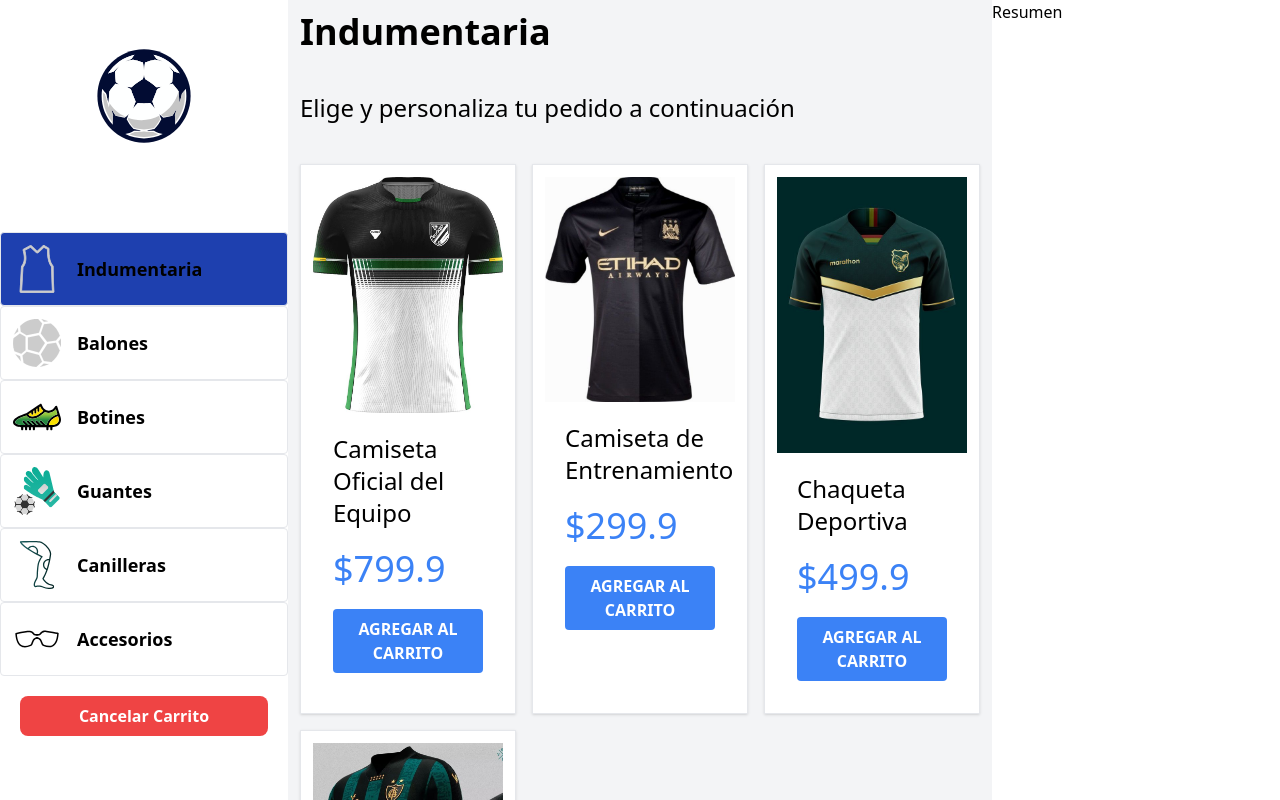
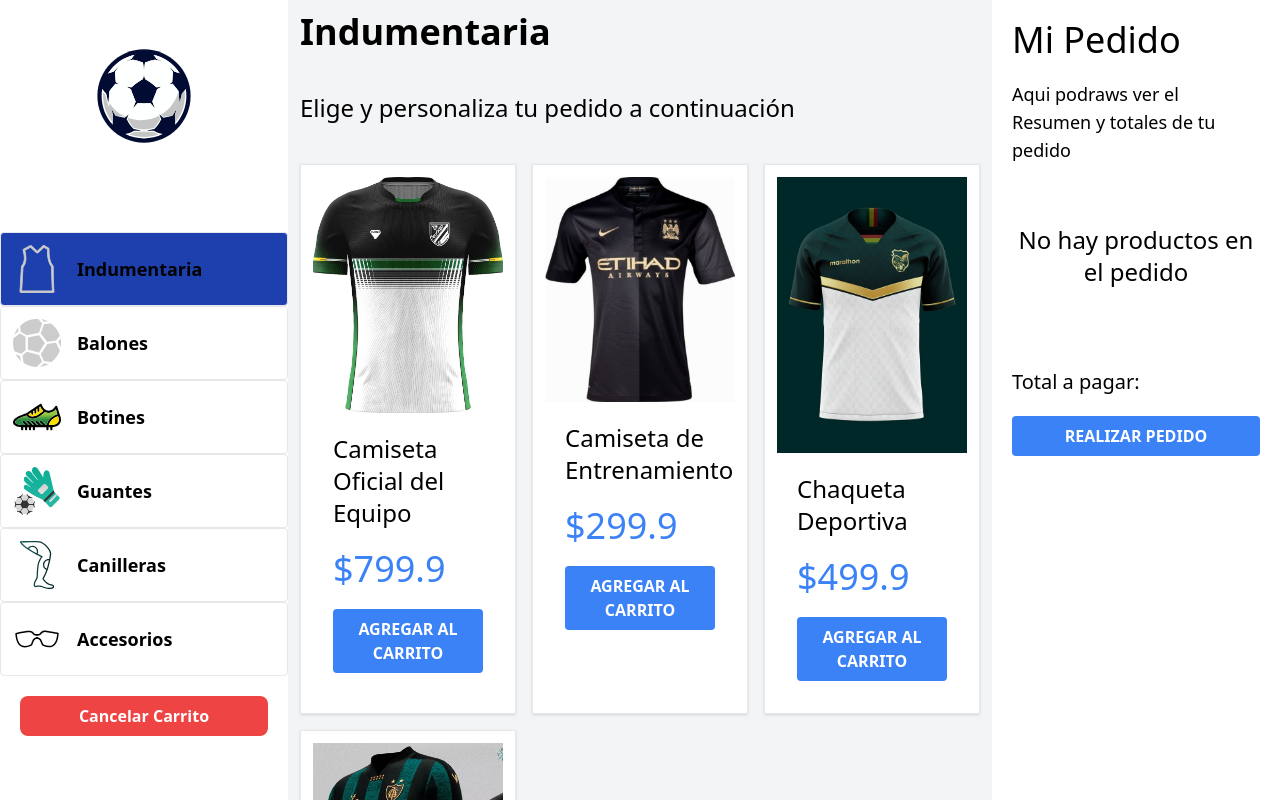
Before and after one commit to renpayero/futDraftFrontMP, a React (Vite) app: page / in a window 1280 px wide. Built offline with nearby package versions, Linux system fonts and the light colour scheme.

Commit message:
resumen de la venta y modal de agregar producto

```diff
--- a/src/components/ModalProducto.jsx
+++ b/src/components/ModalProducto.jsx
@@ -1,11 +1,76 @@
 import React from "react";
 import useProductos from "../hooks/useProductos";
+import {useState} from "react";
 
 export default function ModalProducto() {
-  const { handleClickModal, producto } = useProductos();
+  const { handleClickModal, producto, handleAgregarProducto } = useProductos();
+  const [cantidad, setCantidad] = useState(1);
+
+
   return (
     <div className="md:flex gap-10">
+      <div className="md:w-1/3">
+        <img
+          alt={`Imagen producto ${producto.nombre}`}
+          src={`img/${producto.imagen}.jpg`}
+        ></img>
+      </div>
+      <div className="md:w-2/3">
+        <div className="flex justify-end">
+            <button onClick={handleClickModal}>
+              <svg xmlns="http://www.w3.org/2000/svg" fill="none" viewBox="0 0 24 24" strokeWidth={1.5} stroke="currentColor" className="size-6">
+              <path strokeLinecap="round" strokeLinejoin="round" d="m9.75 9.75 4.5 4.5m0-4.5-4.5 4.5M21 12a9 9 0 1 1-18 0 9 9 0 0 1 18 0Z" />
+              </svg>
+            </button>
+          </div>
+          <h1 className="text-3xl font-bold mt-5">
+            {producto.nombre}
+          </h1>
+          <p className="mt-5 font-black text-5xl text-blue-500">
+            {producto.precio}
+          </p>
+          <div className="flex gap-4 mt-5">
+            <button
+             type="button"
+              onClick={() =>
+                {
+                  if (cantidad > 1) {
+                    setCantidad(cantidad - 1);
+                  }
+                }
+              }
+            >
+              <svg xmlns="http://www.w3.org/2000/svg" fill="none" viewBox="0 0 24 24" strokeWidth={1.5} stroke="currentColor" className="size-6">
+              <path strokeLinecap="round" strokeLinejoin="round" d="M15 12H9m12 0a9 9 0 1 1-18 0 9 9 0 0 1 18 0Z" />
+              </svg>
+            </button>
+            <p className="text-3xl">
+              {cantidad}
+            </p>
+            <button
+              type="button"
+              onClick={() =>
+                {
+                  if (cantidad < 9) {
+                    setCantidad(cantidad + 1);
+                }
+            }
+          }
+            >
+              <svg xmlns="http://www.w3.org/2000/svg" fill="none" viewBox="0 0 24 24" strokeWidth={1.5} stroke="currentColor" className="size-6">
+              <path strokeLinecap="round" strokeLinejoin="round" d="M12 9v6m3-3H9m12 0a9 9 0 1 1-18 0 9 9 0 0 1 18 0Z" />
+              </svg>
 
+            </button>
+          </div>
+          <button
+            type="button"
+            className="bg-blue-600 hover:bg-blue-800 px-5 py-2 mt-5 text-white font-bold uppercase rounded"
+            onClick={() => handleAgregarProducto({...producto, cantidad})}
+          >
+            Agregar al carrito
+          </button>
+      </div>
     </div>
   );
 }
--- a/src/components/Resumen.jsx
+++ b/src/components/Resumen.jsx
@@ -1,7 +1,37 @@
 import React from 'react'
+import useProductos from '../hooks/useProductos'
 
 export default function Resumen() {
+
+  const { pedido } = useProductos()
+
   return (
-    <div className='w-72'>Resumen</div>
+    <aside className='w-72 h-screen overflow-y-scroll p-5 '>
+      <h1 className='text-4xl'>
+        Mi Pedido
+      </h1>
+      <p className='text-lg my-5'>
+        Aqui podraws ver el Resumen y totales de tu pedido
+      </p>
+      <div className='py-10'>
+        {pedido.length === 0 ? (
+          <p className='text-center text-2xl'> No hay productos en el pedido</p>
+          ) : (
+            <p> Si hay productos en el pedido</p>
+          )}
+      </div>
+      <p className='text-xl mt-10'>
+        Total a pagar: {""}
+      </p>
+      <form className='w-full'>
+        <div className='mt-5'>
+            <input
+              type="submit"
+              className='bg-blue-500 w-full p-2 text-white uppercase font-bold hover:bg-blue-700 rounded cursor-pointer'
+              value='Realizar Pedido'
+            />
+        </div>
+      </form>
+    </aside>
   )
 }
--- a/src/context/ProductosProvider.jsx
+++ b/src/context/ProductosProvider.jsx
@@ -10,6 +10,7 @@ const ProductosProvider = ({ children }) => {
     const [categoriaActual, setCategoriaActual] = useState(categorias[0]);
     const [producto, setProducto] = useState({});
     const [modal, setModal] = useState(false);
+    const [pedido, setPedido] = useState([]);
 
     const handleClickCategoria = (idCategoria) => {
         setCategoriaActual(categorias.find(categoria => categoria.id === idCategoria));
@@ -24,6 +25,10 @@ const ProductosProvider = ({ children }) => {
         setProducto(producto);
     }
 
+    const handleAgregarProducto = ({categoria_id, imagen, ...producto}) => {
+        setPedido([...pedido, producto]);
+    }
+
     return (
         <ProductosContext.Provider
             value={{
@@ -33,7 +38,9 @@ const ProductosProvider = ({ children }) => {
                 modal,
                 handleClickModal,
                 handleSetProducto,
-                producto
+                producto,
+                pedido,
+                handleAgregarProducto
             }}
         >
             {children}
```
